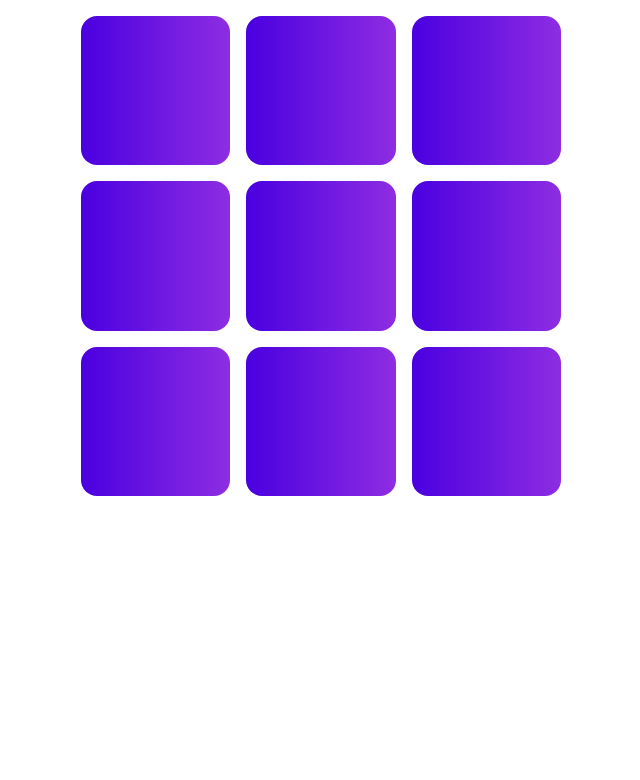
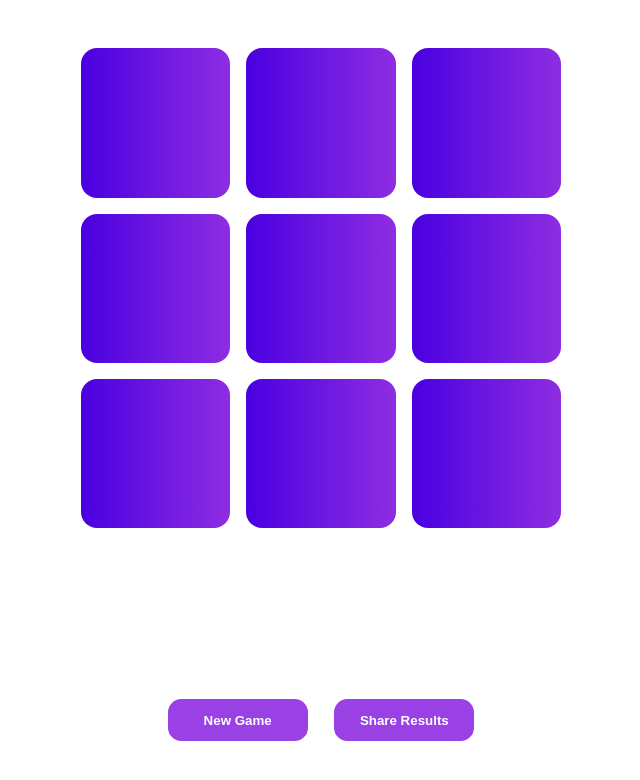
Before and after one commit to pablopoggiog/tic-tac-toe, a React (Create React App) app: page / in a window 1280 px wide. Shown: the top 780 px of the page, without its empty margins (319-959 px from the left). Built offline with nearby package versions, Linux system fonts and the light colour scheme.

Commit message:
Add game logic, simple animations for winning and resetting the game, and minor general refactor

```diff
--- a/src/App.tsx
+++ b/src/App.tsx
@@ -1,10 +1,10 @@
 import React from "react";
 import logo from "./logo.svg";
 import "./App.css";
-import { Board } from "./components/Board";
+import { Game } from "./components";
 
 function App() {
-  return <Board />;
+  return <Game />;
 }
 
 export default App;
--- a/src/components/Board/index.tsx
+++ b/src/components/Board/index.tsx
@@ -1,23 +1,32 @@
-import React, { FunctionComponent, useState } from "react";
+import React, { FunctionComponent } from "react";
 import { Container, InnerContainer, Square } from "./styles";
+import { SquaresState } from "../../utils";
 
-export const Board: FunctionComponent = () => {
-  const [turn, setTurn] = useState<boolean>(false);
+interface BoardProps {
+  handleClick: (index: number) => void;
+  squares: SquaresState;
+}
 
-  const takeATurn = () => {
-    setTurn(true);
-    setTimeout(() => setTurn(false), 2000);
-  };
-
+export const Board: FunctionComponent<BoardProps> = ({
+  handleClick,
+  squares,
+}) => {
   return (
+    <>
       <Container>
         <InnerContainer>
           {Array(9)
             .fill(null)
-          .map((_) => (
-            <Square onClick={takeATurn} turn={turn} />
+            .map((_, index) => (
+              <Square
+                onClick={() => handleClick(index)}
+                flip={squares[index].flip}
+              >
+                <p>{squares[index].selected}</p>
+              </Square>
             ))}
         </InnerContainer>
       </Container>
+    </>
   );
 };
--- a/src/components/Board/styles.ts
+++ b/src/components/Board/styles.ts
@@ -15,7 +15,7 @@ export const InnerContainer = styled.div`
   justify-self: center;
   padding-top: 1em;
 
-  @media (orientation: landscape) {
+  @media (min-aspect-ratio: 3/4) {
     width: 60vh;
     height: 60vh;
   }
@@ -32,12 +32,21 @@ const rotate = keyframes`
 `;
 
 interface SquareProps {
-  turn: boolean;
+  flip: boolean;
 }
 
 export const Square = styled.div<SquareProps>`
   display: flex;
   background: linear-gradient(to right, #4a00e0, #8e2de2);
-  animation: ${({ turn }) => (turn ? css`2s ${rotate} 1` : "")};
+  animation: ${({ flip }) => (flip ? css`2s ${rotate} 1` : "")};
   border-radius: 1em;
+  align-items: center;
+  justify-content: center;
+
+  & > p {
+    font-size: 40px;
+    margin: 0;
+    font-weight: 600;
+    color: white;
+  }
 `;
--- /dev/null
+++ b/src/components/Game/index.tsx
@@ -0,0 +1,72 @@
+import React, { useState } from "react";
+import { Board } from "..";
+import { SquaresState, Turn, initialState, checkWinner } from "../../utils";
+import { Container, ButtonsContainer, Button, Animation } from "./styles";
+
+export const Game = () => {
+  const [turn, setTurn] = useState<Turn>("X");
+  const [winner, setWinner] = useState<Turn>(null);
+  const [animation, setAnimation] = useState<string | null>(null);
+  const [squares, setSquares] = useState<SquaresState>(
+    JSON.parse(JSON.stringify(initialState)) // i have to use these 2 JSON methods to pass a full new objet as initial state,
+  ); // otherwise because of the nesting levels it'll have weird behaviours muting initialState const value during the app usage
+
+  const resetGame = () => {
+    setAnimation("reset");
+    setTimeout(() => {
+      setAnimation(null);
+    }, 4500);
+    setWinner(null);
+    setTurn("X");
+    setTimeout(() => {
+      setSquares(JSON.parse(JSON.stringify(initialState)));
+    }, 2200);
+  };
+
+  const playSquare = (index: number) => {
+    if (!squares[index].selected) {
+      setTurn(turn === "X" ? "O" : "X");
+      const newSquares = { ...squares };
+      newSquares[index].flip = true;
+      newSquares[index].selected = turn;
+      setSquares({ ...newSquares });
+      setTimeout(() => {
+        newSquares[index].flip = false;
+        setSquares({ ...newSquares });
+      }, 2000);
+    }
+  };
+
+  const handleClick = (index: number) => {
+    !winner && playSquare(index);
+
+    const someoneWon = checkWinner(squares);
+    if (someoneWon && !winner) {
+      setWinner(someoneWon);
+      setAnimation("winner");
+      setTimeout(() => {
+        setAnimation(null);
+      }, 4500);
+    }
+  };
+
+  return (
+    <Container>
+      <Animation active={!!animation}>
+        <span>🎈</span>
+        {animation === "winner" ? (
+          <p> PLAYER {winner} WON </p>
+        ) : (
+          <p> LET'S PLAY! </p>
+        )}
+        <span>🥳</span>
+      </Animation>
+      <Board handleClick={handleClick} squares={squares} />
+
+      <ButtonsContainer>
+        <Button onClick={resetGame}>New Game</Button>
+        <Button>Share Results</Button>
+      </ButtonsContainer>
+    </Container>
+  );
+};
--- /dev/null
+++ b/src/components/Game/styles.ts
@@ -0,0 +1,90 @@
+import styled, { keyframes, css } from "styled-components";
+
+export const Container = styled.div`
+  display: flex;
+  flex-direction: column;
+  justify-content: space-around;
+  height: 100vh;
+  gap: 10vh;
+`;
+
+const popUp = keyframes`
+    from {
+        visibility: visible;
+        opacity: 0;
+        height: 100%;
+        width: 100%;
+    }
+
+    to {
+        visibility: visible;
+        opacity: 1;
+        height: 100%;
+        width: 100%;
+    }
+}`;
+
+export const Animation = styled.div<{ active: boolean }>`
+  visibility: hidden;
+  position: absolute;
+  top: 0;
+  bottom: 0;
+  right: 0;
+  left: 0;
+  animation: ${({ active }) =>
+    active
+      ? css`
+          ${popUp} 2s ease 0s 2 alternate
+        `
+      : ""};
+  z-index: ${({ active }) => (active ? 1 : 0)};
+  background-color: white;
+  display: flex;
+  align-items: center;
+  justify-content: center;
+
+  & > p {
+    font-size: 40px;
+    margin: 0;
+    font-weight: 600;
+    background: -webkit-linear-gradient(#eee, #333);
+    -webkit-background-clip: text;
+    -webkit-text-fill-color: transparent;
+  }
+
+  & > span {
+    font-size: 28px;
+    margin: 0;
+    text-align: center;
+  }
+`;
+
+export const ButtonsContainer = styled.div`
+  display: flex;
+  justify-content: center;
+  align-items: center;
+`;
+
+export const Button = styled.button`
+  padding: 1em;
+  margin: 2em 1em;
+  background: #8e2de2;
+  border-radius: 1em;
+  border: none;
+  font-weight: 600;
+  width: 140px;
+  opacity: 0.9;
+  transition: 0.9s;
+  color: white;
+
+  &:hover {
+    opacity: 1;
+    background: #4a00e0;
+  }
+
+  &:focus {
+    outline: 0;
+    background: #4a00e0;
+    opacity: 1;
+  }
+`;
--- /dev/null
+++ b/src/components/index.ts
@@ -0,0 +1,2 @@
+export * from "./Board";
+export * from "./Game";
--- /dev/null
+++ b/src/utils/index.ts
@@ -0,0 +1,134 @@
+export const initialState = {
+  0: {
+    flip: false,
+    selected: null,
+  },
+  1: {
+    flip: false,
+    selected: null,
+  },
+  2: {
+    flip: false,
+    selected: null,
+  },
+  3: {
+    flip: false,
+    selected: null,
+  },
+  4: {
+    flip: false,
+    selected: null,
+  },
+  5: {
+    flip: false,
+    selected: null,
+  },
+  6: {
+    flip: false,
+    selected: null,
+  },
+  7: {
+    flip: false,
+    selected: null,
+  },
+  8: {
+    flip: false,
+    selected: null,
+  },
+};
+
+export const resetState = {
+  0: {
+    flip: false,
+    selected: null,
+  },
+  1: {
+    flip: false,
+    selected: null,
+  },
+  2: {
+    flip: false,
+    selected: null,
+  },
+  3: {
+    flip: false,
+    selected: null,
+  },
+  4: {
+    flip: false,
+    selected: null,
+  },
+  5: {
+    flip: false,
+    selected: null,
+  },
+  6: {
+    flip: false,
+    selected: null,
+  },
+  7: {
+    flip: false,
+    selected: null,
+  },
+  8: {
+    flip: false,
+    selected: null,
+  },
+};
+
+export type Turn = null | "X" | "O";
+
+export interface SquaresState {
+  [index: number]: { flip: boolean; selected: Turn };
+}
+
+export const checkWinner = (squares: SquaresState) => {
+  if (
+    squares[0].selected &&
+    squares[0].selected === squares[1].selected &&
+    squares[1].selected === squares[2].selected
+  )
+    return squares[0].selected;
+  else if (
+    squares[3].selected &&
+    squares[3].selected === squares[4].selected &&
+    squares[4].selected === squares[5].selected
+  )
+    return squares[3].selected;
+  else if (
+    squares[6].selected &&
+    squares[6].selected === squares[7].selected &&
+    squares[7].selected === squares[8].selected
+  )
+    return squares[6].selected;
+  else if (
+    squares[0].selected &&
+    squares[0].selected === squares[3].selected &&
+    squares[3].selected === squares[6].selected
+  )
+    return squares[0].selected;
+  else if (
+    squares[1].selected &&
+    squares[1].selected === squares[4].selected &&
+    squares[4].selected === squares[7].selected
+  )
+    return squares[1].selected;
+  else if (
+    squares[2].selected &&
+    squares[2].selected === squares[5].selected &&
+    squares[5].selected === squares[8].selected
+  )
+    return squares[2].selected;
+  else if (
+    squares[0].selected &&
+    squares[0].selected === squares[4].selected &&
+    squares[4].selected === squares[8].selected
+  )
+    return squares[0].selected;
+  else if (
+    squares[2].selected &&
+    squares[2].selected === squares[4].selected &&
+    squares[4].selected === squares[6].selected
+  )
+    return squares[2].selected;
+};
```
Also changed, not shown: 1 other file (tests, documents, lock files or other folders). Lines whose indentation alone changed are shown as unchanged.
